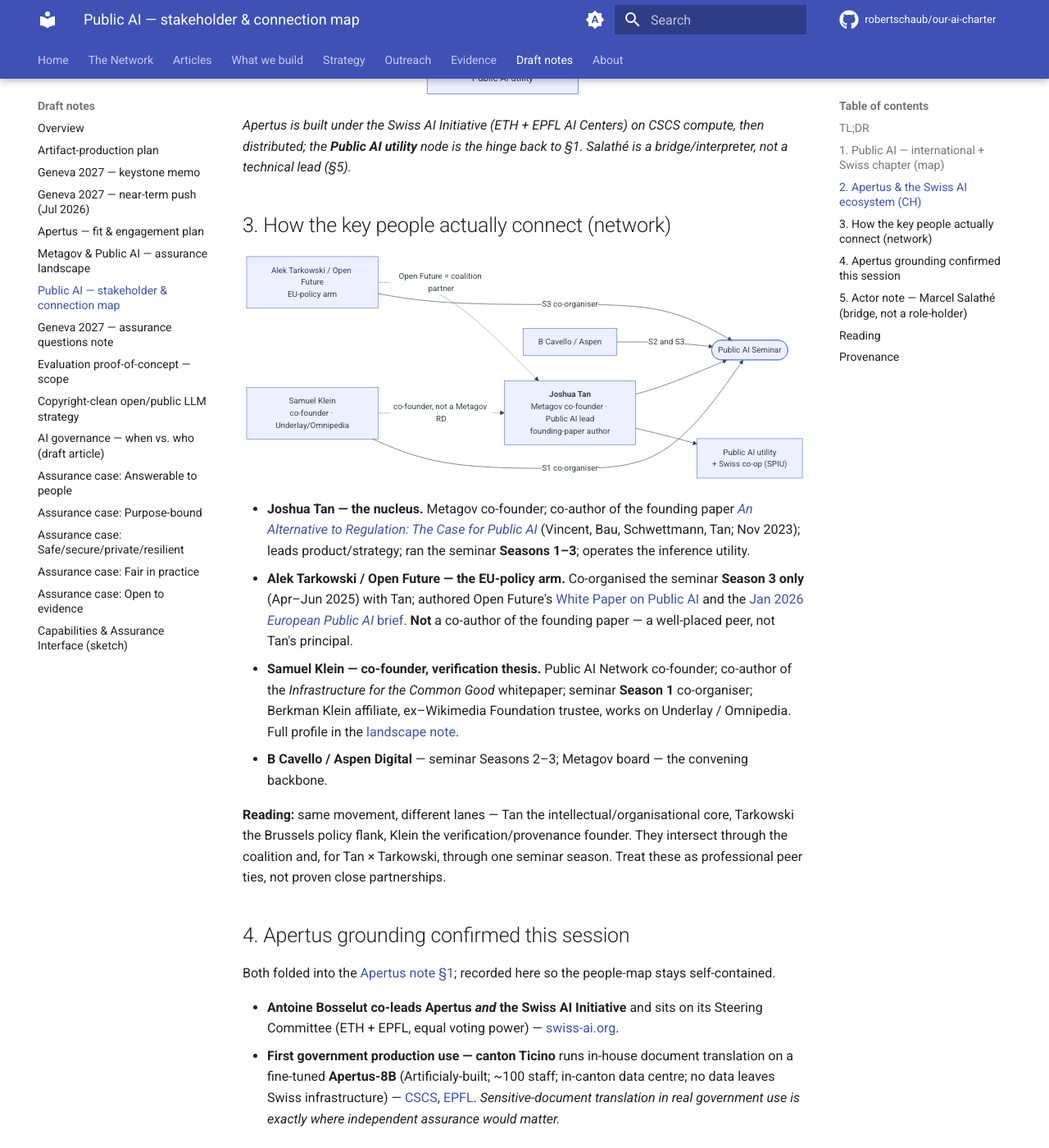
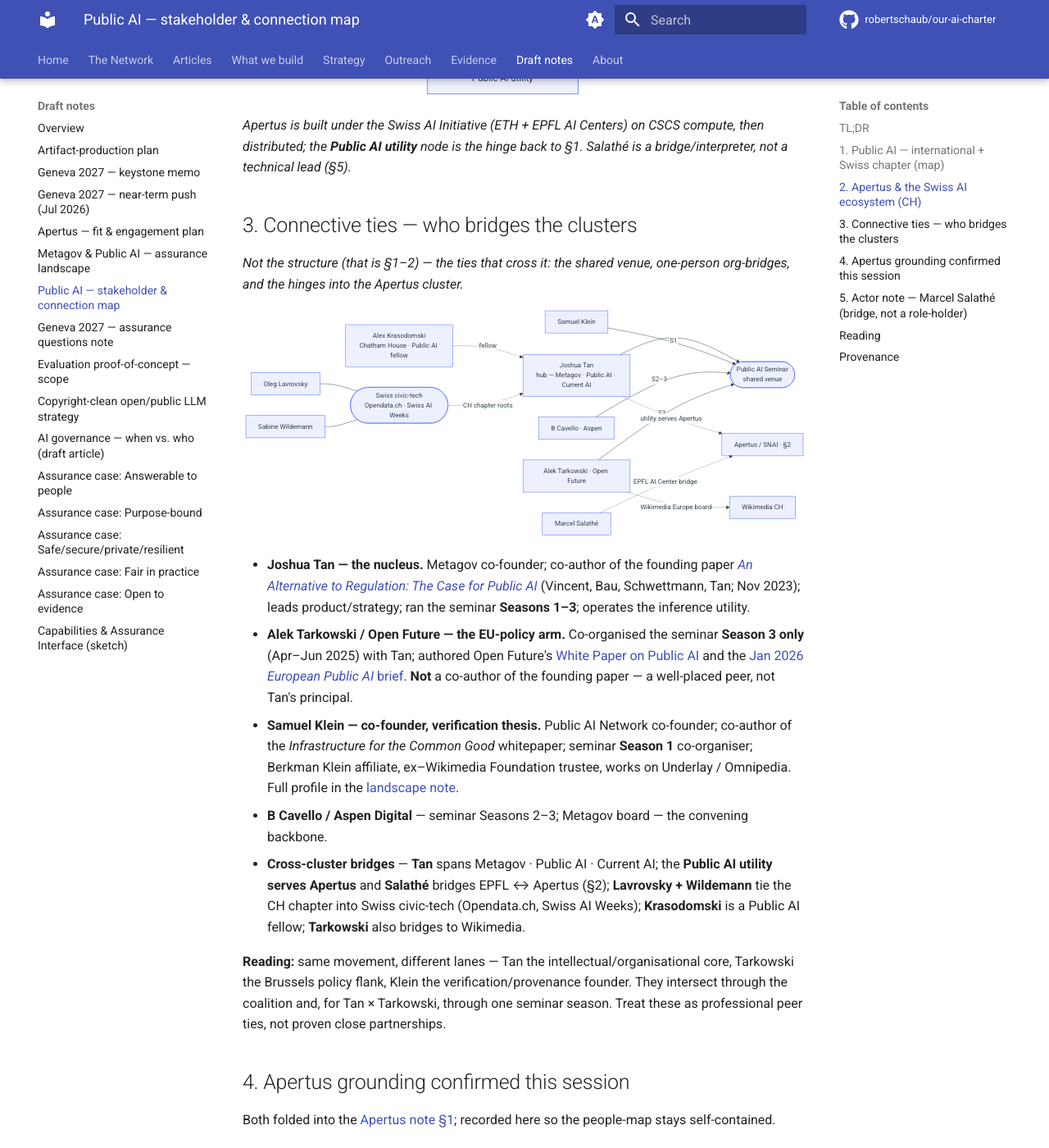
Before and after one commit to robertschaub/our-ai-charter, an MkDocs documentation site: the page built from docs/wip/public-ai-people-and-pathways.md, in a window 1280 px wide and 1400 px high, scrolled down 1975 px. Shown: the whole window at 82% size. Built offline with MkDocs 1.6.1 and Material for MkDocs 9.7.7, drawn with Linux system fonts in a browser that asks for light colours; plug-ins that fetch from the network failed and are left out; comment, search, counter and statistics services are not loaded.

Commit message:
docs(wip): refocus connection diagram on cross-cluster bridges
public-ai-people-and-pathways.md section 3 retitled 'Connective ties -- who bridges the clusters' and broadened from the seminar-only web to the ties sections 1-2 don't show: Tan as a three-org hub (Metagov / Public AI / Current AI), Krasodomski (fellow), the Swiss civic-tech tie (Lavrovsky + Wildemann via Opendata.ch / Swiss AI Weeks), the Wikimedia bridge, and the two hinges into the Apertus cluster (utility-serves-Apertus; Salathe's EPFL bridge). Scope stated explicitly so it complements the two structural maps rather than duplicating them. Neutral voice retained; mkdocs build --strict clean.

Co-Authored-By: Claude Opus 4.8 <noreply@anthropic.com>

````diff
--- a/docs/wip/public-ai-people-and-pathways.md
+++ b/docs/wip/public-ai-people-and-pathways.md
@@ -60,32 +60,42 @@ flowchart TB
 
 *Apertus is built under the Swiss AI Initiative (ETH + EPFL AI Centers) on CSCS compute, then distributed; the **Public AI utility** node is the hinge back to §1. Salathé is a bridge/interpreter, not a technical lead (§5).*
 
-## 3. How the key people actually connect (network)
+## 3. Connective ties — who bridges the clusters
+
+*Not the structure (that is §1–2) — the ties that cross it: the shared venue, one-person org-bridges, and the hinges into the Apertus cluster.*
 
 ```mermaid
 flowchart LR
-  TAN["<b>Joshua Tan</b><br/>Metagov co-founder · Public AI lead<br/>founding-paper author"]
-  UTIL["Public AI utility<br/>+ Swiss co-op (SPIU)"]
-  SEM(["Public AI Seminar"])
-  TAN --> UTIL
+  TAN["Joshua Tan<br/>hub — Metagov · Public AI · Current AI"]
+  SEM(["Public AI Seminar<br/>shared venue"])
+  KLEIN["Samuel Klein"]
+  CAV["B Cavello · Aspen"]
+  ALEK["Alek Tarkowski · Open Future"]
+  KRA["Alex Krasodomski<br/>Chatham House · Public AI fellow"]
+  SWISS(["Swiss civic-tech<br/>Opendata.ch · Swiss AI Weeks"])
+  LAV["Oleg Lavrovsky"]
+  WIL["Sabine Wildemann"]
+  APE["Apertus / SNAI · §2"]
+  SAL["Marcel Salathé"]
+
   TAN --> SEM
-
-  KLEIN["Samuel Klein<br/>co-founder · Underlay/Omnipedia"]
-  ALEK["Alek Tarkowski / Open Future<br/>EU-policy arm"]
-  CAV["B Cavello / Aspen"]
-
-  KLEIN -->|S1 co-organiser| SEM
-  CAV -->|S2 and S3| SEM
-  ALEK -->|S3 co-organiser| SEM
-
-  ALEK -.->|Open Future = coalition partner| TAN
-  KLEIN -.->|co-founder, not a Metagov RD| TAN
+  KLEIN -->|S1| SEM
+  CAV -->|S2–3| SEM
+  ALEK -->|S3| SEM
+  KRA -.->|fellow| TAN
+  ALEK -.->|Wikimedia Europe board| WM["Wikimedia CH"]
+  LAV --- SWISS
+  WIL --- SWISS
+  SWISS -.->|CH chapter roots| TAN
+  TAN -.->|utility serves Apertus| APE
+  SAL -.->|EPFL AI Center bridge| APE
 ```
 
 - **Joshua Tan — the nucleus.** Metagov co-founder; co-author of the founding paper *[An Alternative to Regulation: The Case for Public AI](https://arxiv.org/abs/2311.11350)* (Vincent, Bau, Schwettmann, Tan; Nov 2023); leads product/strategy; ran the seminar **Seasons 1–3**; operates the inference utility.
 - **Alek Tarkowski / Open Future — the EU-policy arm.** Co-organised the seminar **Season 3 only** (Apr–Jun 2025) with Tan; authored Open Future's [White Paper on Public AI](https://openfuture.eu/publication/white-paper-on-public-ai/) and the [Jan 2026 *European Public AI* brief](https://openfuture.eu/publication/european-public-ai-policy-brief/). **Not** a co-author of the founding paper — a well-placed peer, not Tan's principal.
 - **Samuel Klein — co-founder, verification thesis.** Public AI Network co-founder; co-author of the *Infrastructure for the Common Good* whitepaper; seminar **Season 1** co-organiser; Berkman Klein affiliate, ex–Wikimedia Foundation trustee, works on Underlay / Omnipedia. Full profile in the [landscape note](metagov-public-ai-landscape.md).
 - **B Cavello / Aspen Digital** — seminar Seasons 2–3; Metagov board — the convening backbone.
+- **Cross-cluster bridges** — **Tan** spans Metagov · Public AI · Current AI; the **Public AI utility serves Apertus** and **Salathé** bridges EPFL ↔ Apertus (§2); **Lavrovsky + Wildemann** tie the CH chapter into Swiss civic-tech (Opendata.ch, Swiss AI Weeks); **Krasodomski** is a Public AI fellow; **Tarkowski** also bridges to Wikimedia.
 
 **Reading:** same movement, different lanes — Tan the intellectual/organisational core, Tarkowski the Brussels policy flank, Klein the verification/provenance founder. They intersect through the coalition and, for Tan × Tarkowski, through one seminar season. Treat these as professional peer ties, not proven close partnerships.
 
````
Also changed, not shown: CHANGELOG.md (+1 -0 lines).
